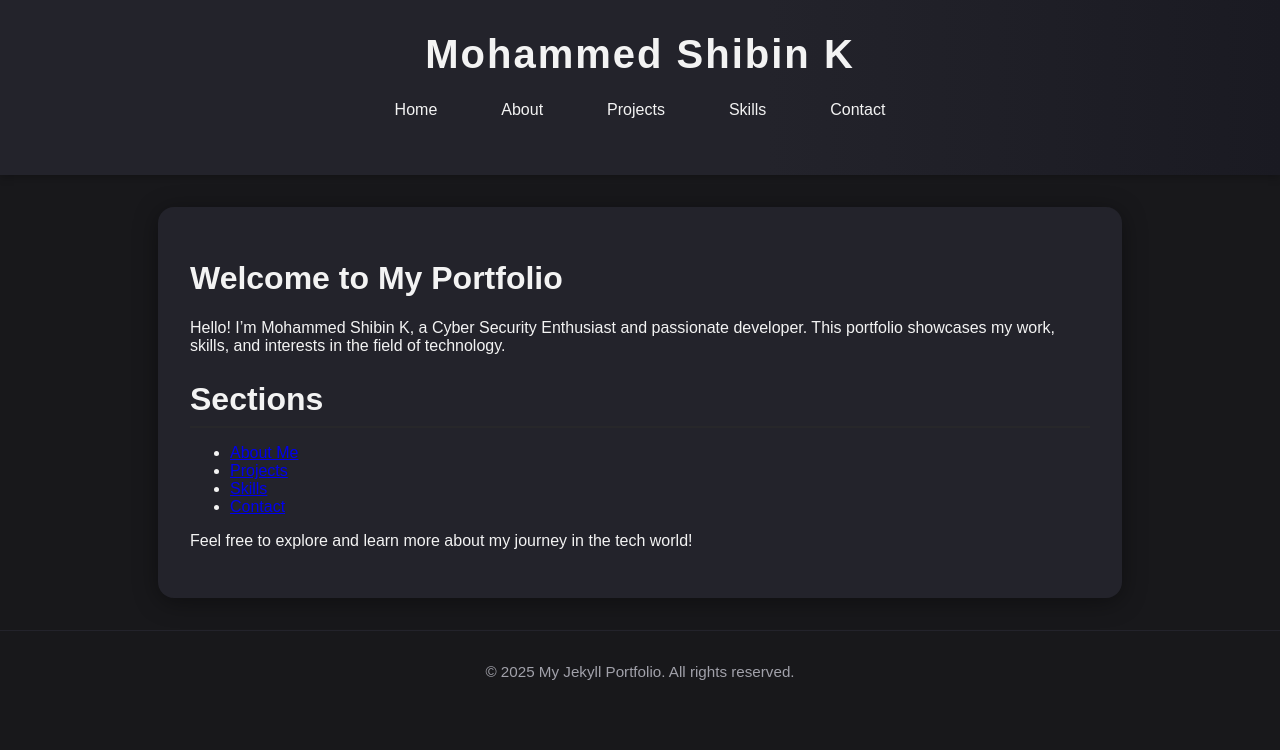
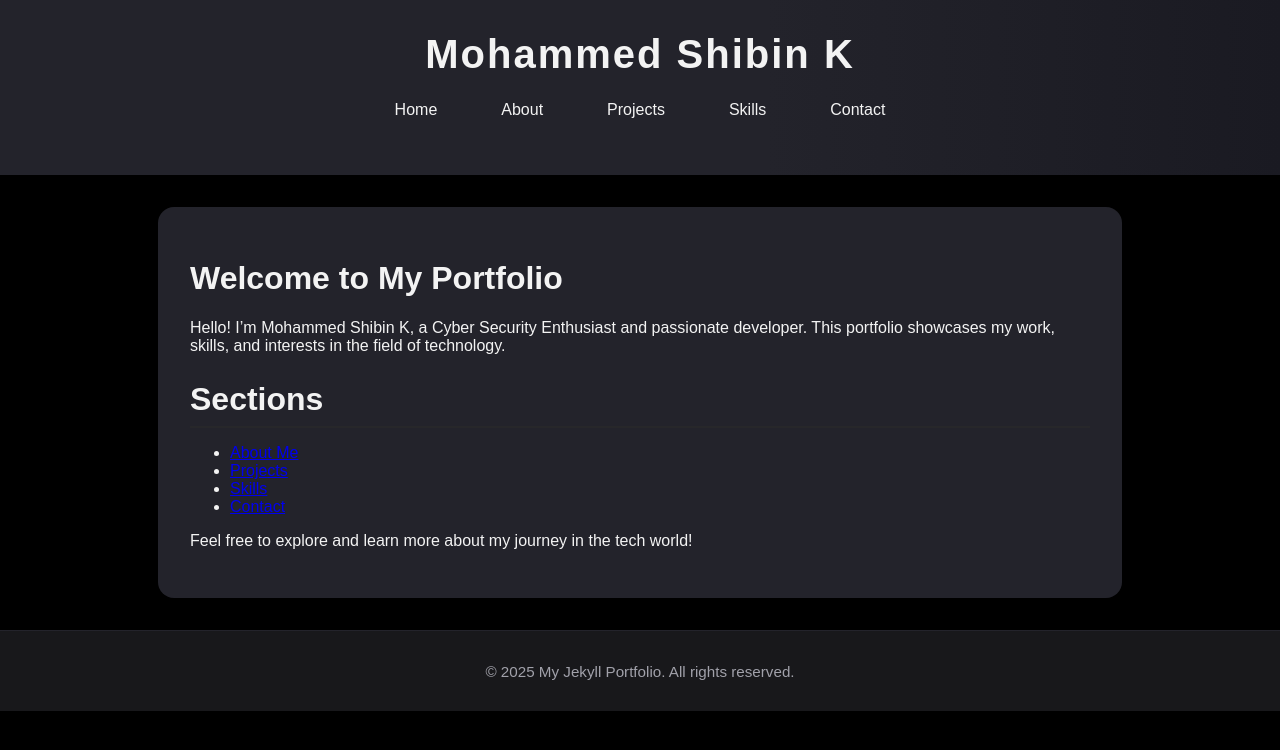
Before and after one commit to Shibzzz/mohdshibin, a Jekyll site: the page built from index.md, in a window 1280 px wide. Shown: the top 750 px of the page. Built offline with Jekyll 4.4.1, drawn with Linux system fonts in a browser that asks for light colours; our own code applies the rules of GitHub Pages for plain Markdown files.

Commit message:
Update style.css

```diff
--- a/assets/css/style.css
+++ b/assets/css/style.css
@@ -1,7 +1,7 @@
 body {
     margin: 0;
     font-family: 'Montserrat', sans-serif;
-    background: #18181b;
+    background: #000000;
     color: #f3f3f3;
     min-height: 100vh;
     scroll-behavior: smooth;
```
